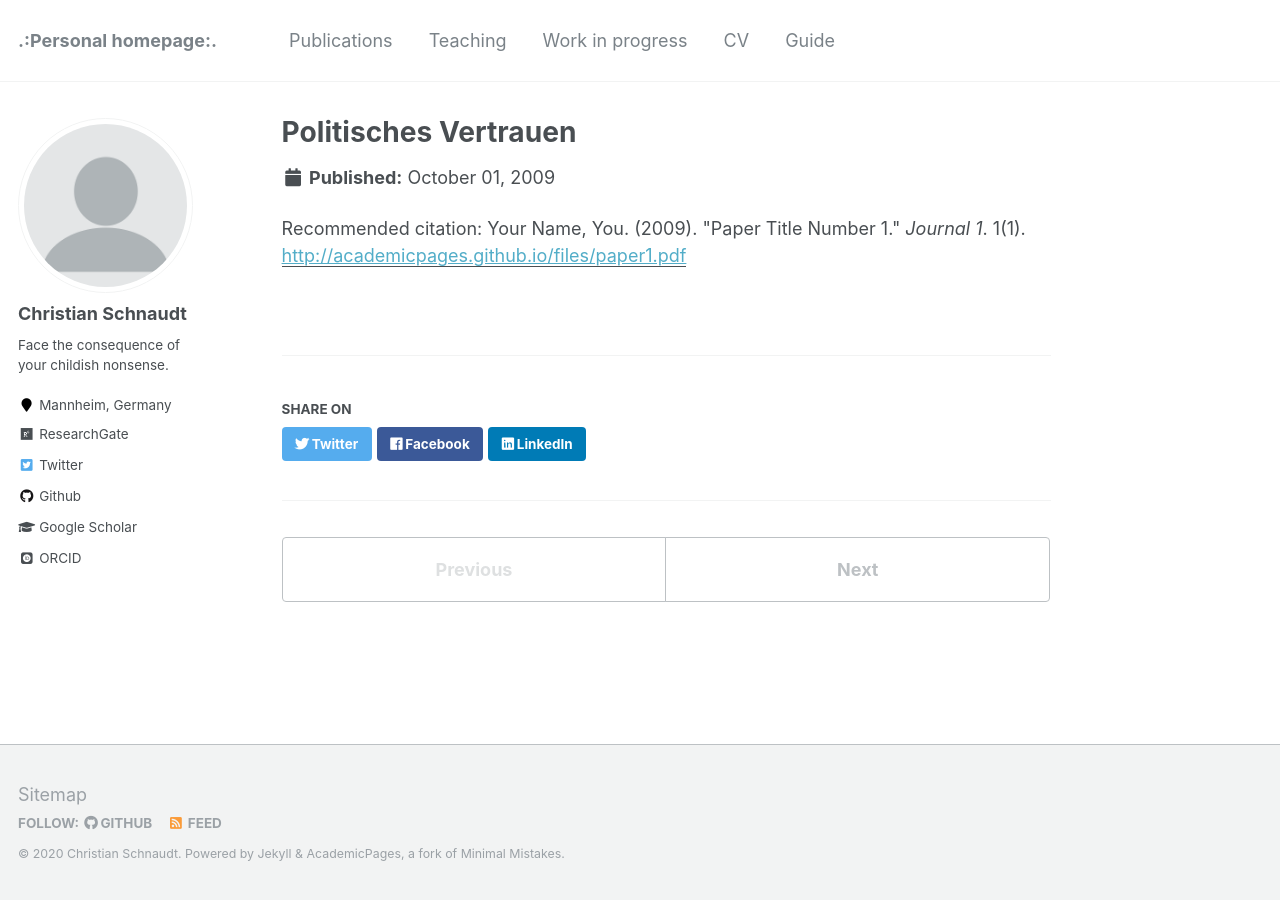
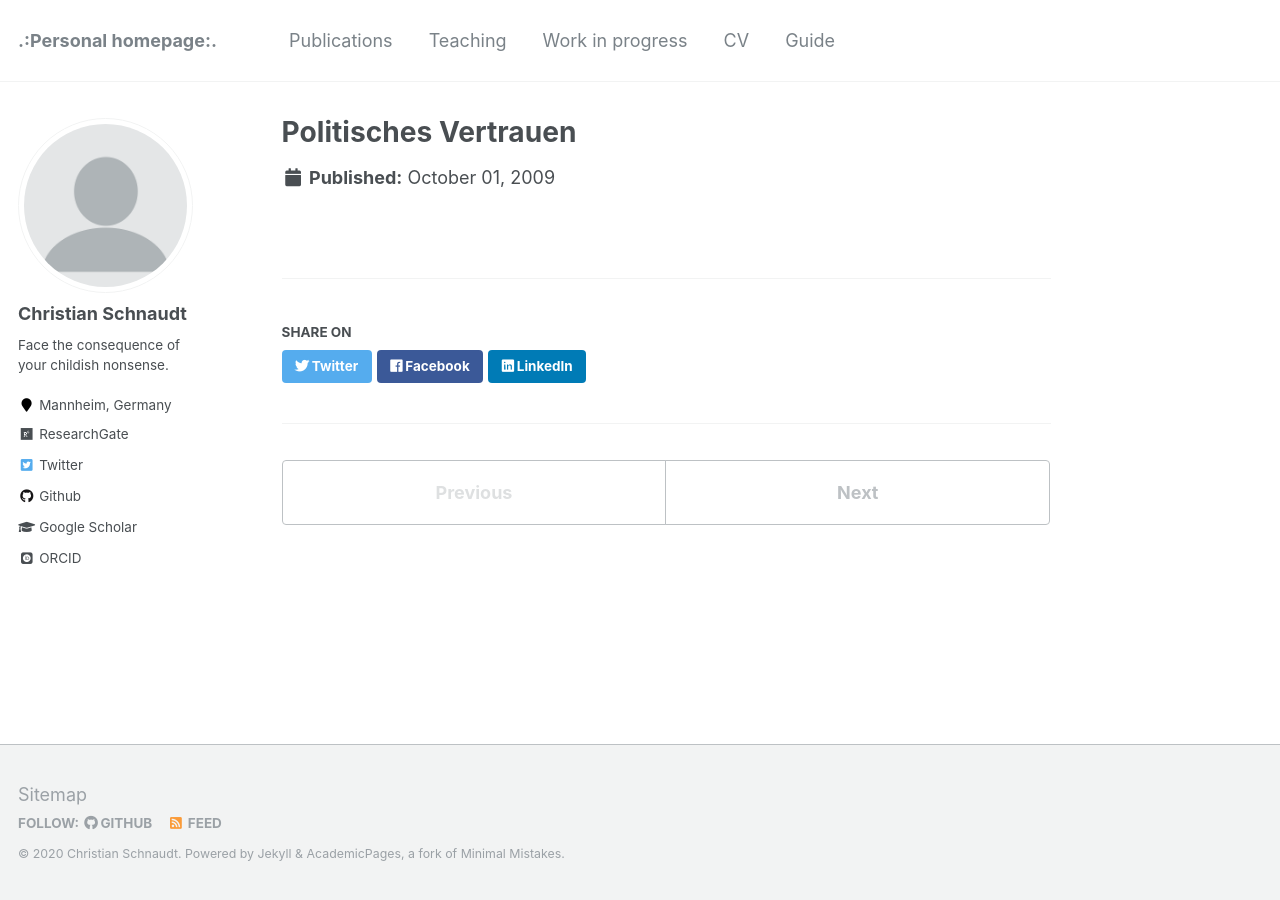
Before and after one commit to cschnaudt/cschnaudt.github.io, a Jekyll site: the page built from _publications/2009-10-01-paper-title-number-1.md, in a window 1280 px wide. Built offline with Jekyll 4.4.1, drawn with Linux system fonts in a browser that asks for light colours; some web fonts are replaced.

Commit message:
Update 2009-10-01-paper-title-number-1.md

```diff
--- a/_publications/2009-10-01-paper-title-number-1.md
+++ b/_publications/2009-10-01-paper-title-number-1.md
@@ -2,6 +2,4 @@
 title: "Politisches Vertrauen"
 collection: publications
 permalink: /publication/2009-10-01-paper-title-number-1
-paperurl: 'http://academicpages.github.io/files/paper1.pdf'
-citation: 'Your Name, You. (2009). &quot;Paper Title Number 1.&quot; <i>Journal 1</i>. 1(1).'
 ---
```
